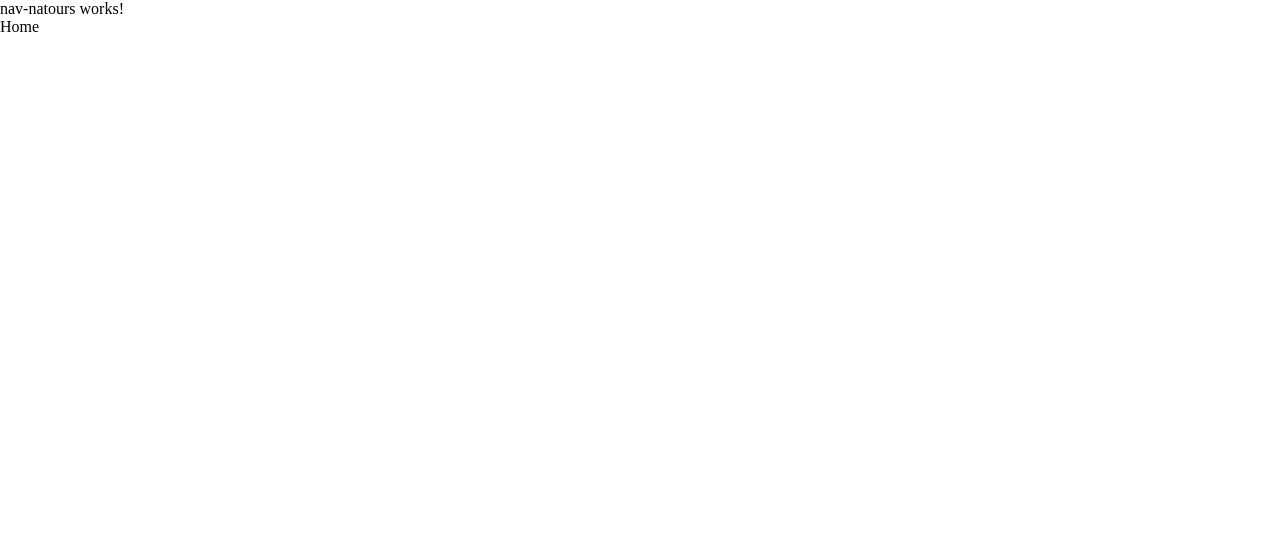
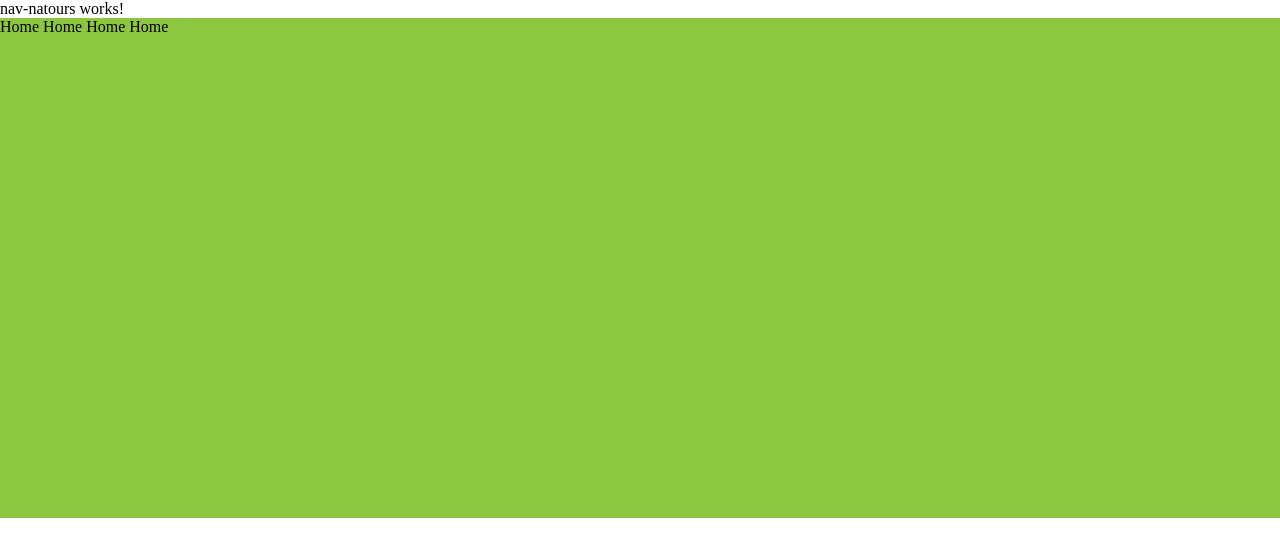
Before and after one commit to Gabriel10Velloso/advanced-css-sass, an Angular app: page /natours in a window 1280 px wide. Shown: the top 556 px of the page. Built offline with nearby package versions, Linux system fonts and the light colour scheme.

Commit message:
Setando Sass Global

```diff
--- a/projects/natours/src/app/app-natours.component.html
+++ b/projects/natours/src/app/app-natours.component.html
@@ -1,4 +1,5 @@
 
 <app-nav-natours></app-nav-natours>
 
-Home
+
+<div class="teste">Home Home Home Home</div>
--- a/projects/natours/src/app/app-natours.component.scss
+++ b/projects/natours/src/app/app-natours.component.scss
@@ -0,0 +1,5 @@
+
+.teste {
+ background: var(--contrast);
+ height: 500px;
+}
--- /dev/null
+++ b/projects/natours/src/app/sass/colors.scss
@@ -0,0 +1,9 @@
+:root {
+  --primary: #373737;
+  --contrast: #8DC63F;
+  --white: #FFFFFF;
+  --black: #0000;
+  --tollbar: #009688;
+  --nav: rgb(249, 249, 249);
+  --beige: #FCFCFC;
+}
--- /dev/null
+++ b/projects/natours/src/app/sass/global.scss
@@ -0,0 +1,5 @@
+@import
+  "variables",
+  "fonts",
+  "main",
+  "colors";
--- /dev/null
+++ b/projects/natours/src/app/sass/variables.scss
@@ -0,0 +1,9 @@
+// :root {
+//   --primary: #373737;
+//   --contrast: #8DC63F;
+//   --white: #FFFFFF;
+//   --black: #0000;
+//   --tollbar: #009688;
+//   --nav: rgb(249, 249, 249);
+//   --beige: #FCFCFC;
+// }
--- a/src/styles.scss
+++ b/src/styles.scss
@@ -1,4 +1,8 @@
 /* You can add global styles to this file, and also import other style files */
+
+// *********** Natours Global SASS ***********//
+@import '../projects/natours/src/app/sass/global.scss';
+
 * {
   padding: 0;
   margin: 0;
```
Also changed, not shown: projects/natours/src/app/sass/main.scss (added, +26 -0 lines), projects/natours/src/app/sass/fonts.scss (added).
